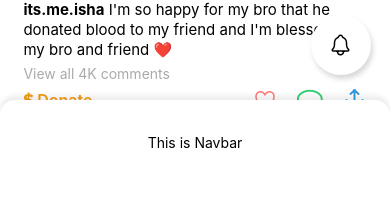
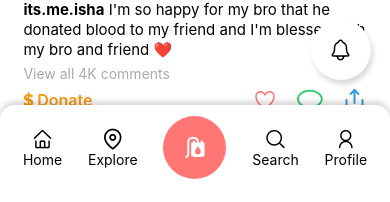
Before and after one commit to lex-world/deekshya, a React Native app: screen /Home in a window 390 px wide. Shown: the part 1301-1503 px from the top of the page. Built offline with nearby package versions, Linux system fonts and the light colour scheme.

Commit message:
Completed Navbar && Add Context for active tab

```diff
--- a/Components/Navbar.js
+++ b/Components/Navbar.js
@@ -1,30 +1,76 @@
-import React from 'react'
-import { Dimensions, StyleSheet, Text, View } from 'react-native'
+import React from "react";
+import {
+  Dimensions,
+  StyleSheet,
+  Text,
+  TouchableOpacity,
+  View,
+} from "react-native";
+
+import { AntDesign, Feather, MaterialCommunityIcons } from "@expo/vector-icons";
 
 export default function Navbar() {
   return (
     <View style={styles.navbar__container}>
-            <Text>This is Navbar</Text>
+      <TouchableOpacity style={styles.button__container}>
+        <AntDesign name="home" size={21} color="black" />
+        <Text>Home</Text>
+      </TouchableOpacity>
+
+      <TouchableOpacity style={styles.button__container}>
+        <Feather name="map-pin" size={21} color="black" />
+        <Text>Explore</Text>
+      </TouchableOpacity>
+
+      <TouchableOpacity style={styles.button__container__middle}>
+        <MaterialCommunityIcons name="blood-bag" size={23} color="#fff" />
+      </TouchableOpacity>
+
+      <TouchableOpacity style={styles.button__container}>
+        <AntDesign name="search1" size={21} color="black" />
+        <Text>Search</Text>
+      </TouchableOpacity>
+
+      <TouchableOpacity style={styles.button__container}>
+        <AntDesign name="user" size={21} color="black" />
+        <Text>Profile</Text>
+      </TouchableOpacity>
     </View>
-    )
+  );
 }
 
 const styles = StyleSheet.create({
   navbar__container: {
-        height: 85,
+    height: 100,
     width: Dimensions.get("window").width,
     backgroundColor: "#fff",
-        position: 'absolute',
+    position: "absolute",
     bottom: 0,
     left: 0,
+    display: "flex",
+    alignItems: "center",
+    justifyContent: "center",
+    borderTopLeftRadius: 15,
+    borderTopRightRadius: 15,
+    shadowColor: "#000",
+    shadowOffset: { width: 0, height: -4 },
+    shadowOpacity: 0.15,
+    shadowRadius: 5,
+    display: "flex",
+    flexDirection: "row",
+    justifyContent: "space-around",
+    paddingHorizontal: 10,
+    paddingBottom: 15
+  },
+
+  button__container: {
       display: 'flex',
       alignItems: 'center',
-        justifyContent: 'center',
-        borderTopLeftRadius: 15,
-        borderTopRightRadius: 15,
-        shadowColor: "#3a3a3a",
-    shadowOffset: { width: 0, height: -4 },
-    shadowOpacity: 0.1,
-    shadowRadius: 5,
+      justifyContent: 'center'
+  },
+  button__container__middle: {
+      backgroundColor: "#FF7675",
+      padding: 20,
+      borderRadius: 100
   }
-})
+});
--- a/Components/Notifications.js
+++ b/Components/Notifications.js
@@ -25,7 +25,7 @@ const styles = StyleSheet.create({
     alignItems: 'center',
     borderRadius: 100,
     position: 'absolute',
-    bottom: 110,
+    bottom: 125,
     right: Dimensions.get('window').width * 0.05
   },
 });
--- a/Screens/AuthenticaterdUserStack/Home.js
+++ b/Screens/AuthenticaterdUserStack/Home.js
@@ -70,6 +70,6 @@ const styles = StyleSheet.create({
   // @section => posts
   home__container__posts: {
     paddingHorizontal: Dimensions.get("window").width * 0.06,
-    marginBottom: 50
+    marginBottom: 70
   },
 });
```
Lines whose indentation alone changed are shown as unchanged.
